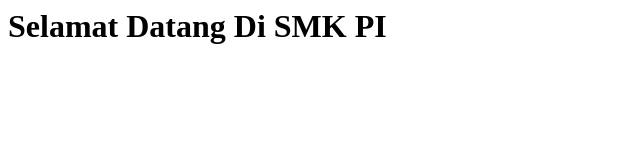
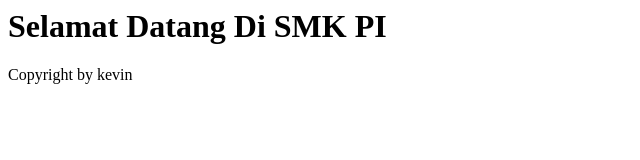
Before and after one commit to KevinWijaya16/11pplg-belajar-git, a plain HTML site: page index.html in a window 1280 px wide. Shown: the whole page, without its empty margins (0-640 px from the left). Drawn offline with Linux system fonts and the light colour scheme.

Commit message:
Mengubah index.html menjadi memiliki footer

```diff
--- a/index.html
+++ b/index.html
@@ -6,5 +6,6 @@
   </head>
   <body>
     <h1>Selamat Datang Di SMK PI</h1>
+    <p>Copyright by kevin</p>
   </body>
 </html>
```
